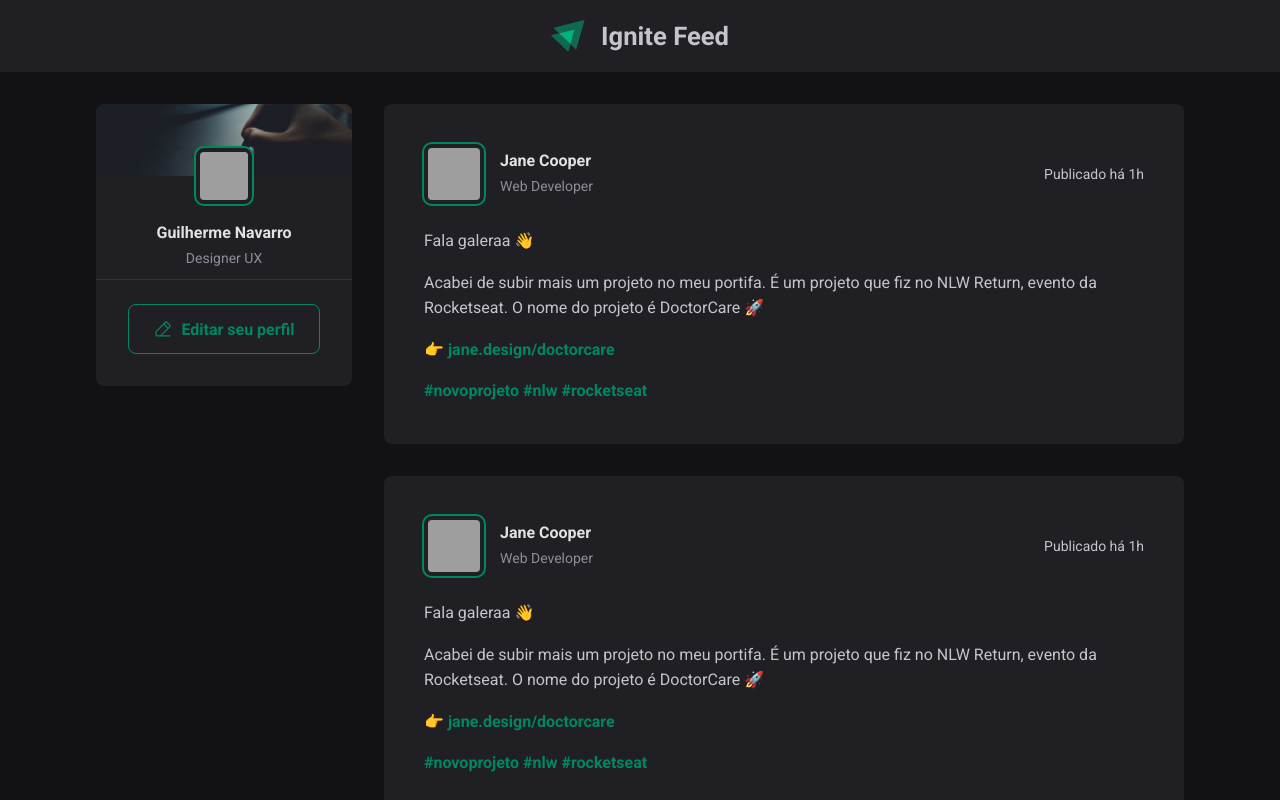
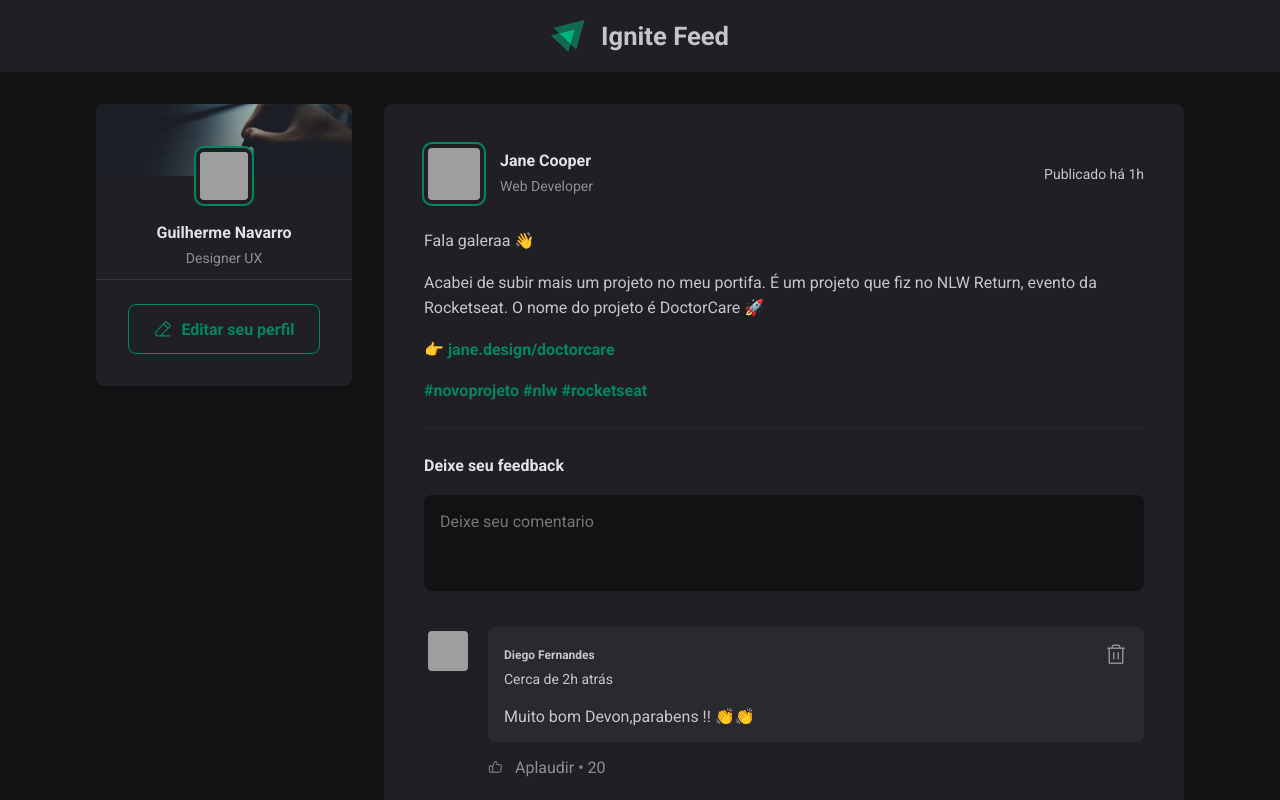
Before and after one commit to AllyssonR/fundamentos_react, a React (Vite) app: page / in a window 1280 px wide. Shown: the top 800 px of the page. Built offline with nearby package versions, Linux system fonts and the light colour scheme; grey boxes are pictures that could not be loaded.

Commit message:
styling comment

```diff
--- a/src/Components/Comment.module.css
+++ b/src/Components/Comment.module.css
@@ -0,0 +1,83 @@
+.comment {
+  margin-top: 1.5rem;
+  display: flex;
+  gap: 1rem;
+}
+
+.comment > img {
+  width: 3rem;
+  height: 3rem;
+  border-radius: 8px;
+  border: 4px solid var(--gray-800);
+}
+
+.commentBox {
+  flex: 1;
+}
+.commentContent {
+  background: var(--gray-600);
+  border-radius: 8px;
+  padding: 1rem;
+}
+
+.commentContent header {
+  display: flex;
+  align-items: flex-start;
+  justify-content: space-between;
+}
+
+.authorAndTime time {
+  display: block;
+  font-size: 0.875rem;
+  line-height: 1.6;
+}
+.authorAndTime strong {
+  display: block;
+  font-size: 0.75rem;
+  line-height: 1.6rem;
+  color: var(--gray-300);
+}
+
+.commentContent header button {
+  background: transparent;
+  border: 0;
+  color: var(--gray-400);
+  cursor: pointer;
+  line-height: 0;
+  border-radius: 4px;
+}
+
+.commentContent header button:hover {
+  color: var(--red-500);
+}
+
+.commentContent p {
+  margin-top: 1rem;
+  color: var(--gray-300);
+}
+
+.commentBox footer {
+  margin-top: 1rem;
+}
+.commentBox footer button {
+  background: transparent;
+  border: 0;
+  color: var(--gray-400);
+  cursor: pointer;
+  display: flex;
+  align-items: center;
+  border-radius: 2px;
+}
+
+.commentBox footer button:hover {
+  color: var(--green-300);
+}
+
+.commentBox footer button svg {
+  margin-right: 0.75rem;
+}
+
+.commentBox footer button span::before {
+  content: '\2022';
+  padding: 0 0.25rem;
+}
--- a/src/Components/Comment.tsx
+++ b/src/Components/Comment.tsx
@@ -1,4 +1,4 @@
-import { Trash } from 'phosphor-react';
+import { ThumbsUp, Trash } from 'phosphor-react';
 import styles from './Comment.module.css';
 export function Comment() {
   return (
@@ -14,12 +14,18 @@
               </time>
             </div>
             <button title="Deletar Comentario">
-              <Trash size={20} />
+              <Trash size={24} />
             </button>
           </header>
           <p>Muito bom Devon,parabens !! 👏👏</p>
         </div>
-        <footer>Aplaudir</footer>
+        <footer>
+          <button>
+            <ThumbsUp size={15} />
+            Aplaudir
+            <span>20</span>
+          </button>
+        </footer>
       </div>
     </div>
   );
--- a/src/Components/Post.module.css
+++ b/src/Components/Post.module.css
@@ -125,3 +125,7 @@
 .commentForm button[type='submit']:hover {
   background-color: var(--green-300);
 }
+
+.commentList {
+  margin-top: 2rem;
+}
--- a/src/Components/Post.tsx
+++ b/src/Components/Post.tsx
@@ -1,4 +1,5 @@
-import styles from "./Post.module.css";
+import { Comment } from './Comment';
+import styles from './Post.module.css';
 export function Post() {
   return (
     <article className={styles.post}>
@@ -18,13 +19,13 @@
         </time>
       </header>
       <div className={styles.content}>
-        <p>Fala galeraa 👋</p>{" "}
+        <p>Fala galeraa 👋</p>{' '}
         <p>
           Acabei de subir mais um projeto no meu portifa. É um projeto que fiz
           no NLW Return, evento da Rocketseat. O nome do projeto é DoctorCare 🚀
-        </p>{" "}
+        </p>{' '}
         <p>
-          👉 <a href="#">jane.design/doctorcare</a>{" "}
+          👉 <a href="#">jane.design/doctorcare</a>{' '}
         </p>
         <p>
           <a href="#">#novoprojeto </a>
@@ -32,6 +33,18 @@
           <a href="#"> #rocketseat</a>
         </p>
       </div>
+      <form className={styles.commentForm}>
+        <strong>Deixe seu feedback</strong>
+        <textarea placeholder="Deixe seu comentario" />
+        <footer>
+          <button type="submit">Publicar</button>
+        </footer>
+      </form>
+      <div className={styles.commentList}>
+        <Comment />
+        <Comment />
+        <Comment />
+      </div>
     </article>
   );
 }
--- a/src/global.css
+++ b/src/global.css
@@ -7,7 +7,8 @@
   --gray-600: #29292e;
   --gray-800: #202024;
   --gray-900: #121214;
-  --green-300:#00B37E;
+  --red-500:  #f75A68;
+  --green-300: #00b37e;
   --green-500: #00875f;
 }
 
```
